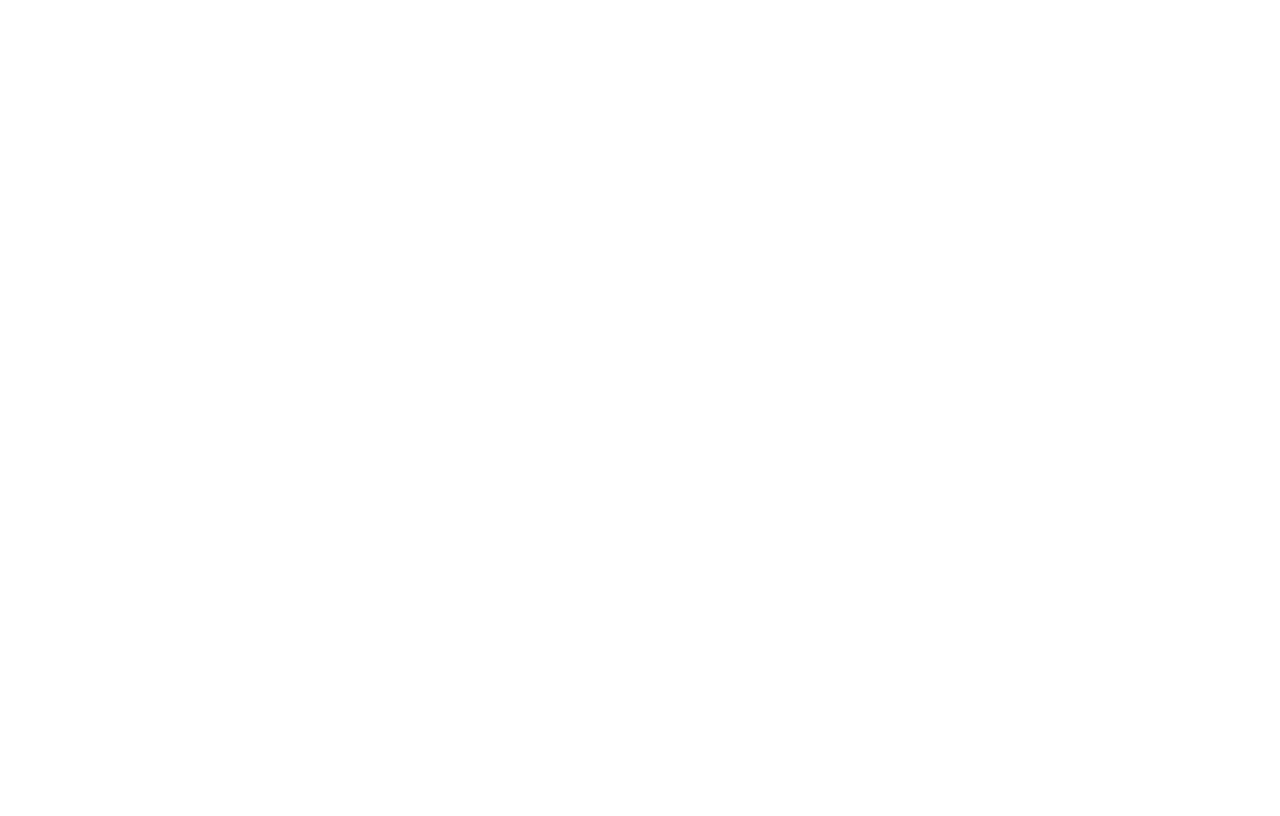
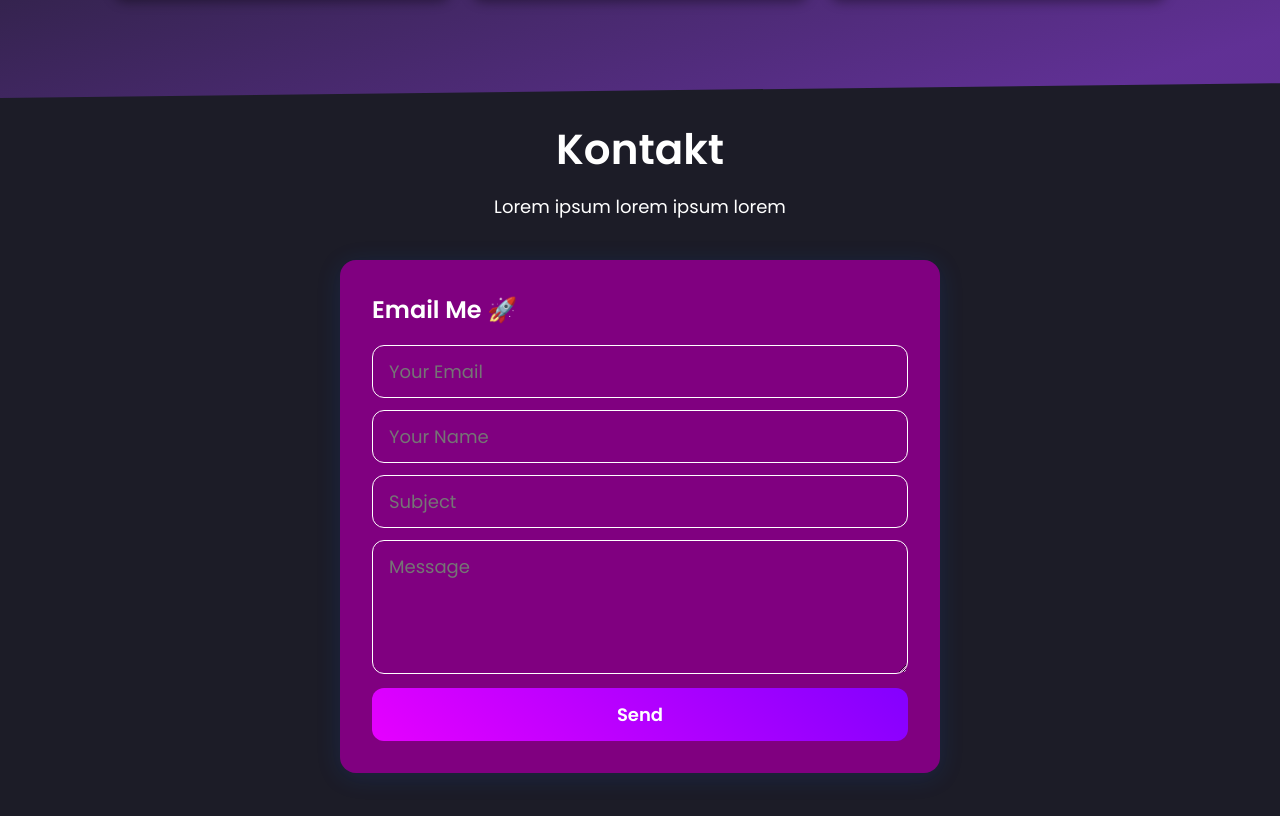
Before and after one commit to udawid/portofolio-dawid-urbaniak, a React (Create React App) app: page / in a window 1280 px wide. Shown: the part 2543-3359 px from the top of the page. Before the commit the page ends 2531 px from the top, so only its background shows below. Built offline with nearby package versions, Linux system fonts and the light colour scheme.

Commit message:
Add contact section and connect with EmailJS

```diff
--- a/package.json
+++ b/package.json
@@ -3,6 +3,7 @@
   "version": "0.1.0",
   "private": true,
   "dependencies": {
+    "@emailjs/browser": "^3.11.0",
     "@emotion/react": "^11.11.1",
     "@emotion/styled": "^11.11.0",
     "@mui/icons-material": "^5.14.19",
--- a/src/App.js
+++ b/src/App.js
@@ -6,6 +6,7 @@
 import Skills from "./components/Skills/Skills";
 import Experience from "./components/Experience/Experience";
 import Project from "./components/Project/Project";
+import Contact from "./components/Contact/Contact";
 
 const Body = styled.div`
   background-color: #1c1c27;
@@ -39,6 +40,7 @@
           <Experience />
         </Wrapper>
         <Project />
+        <Contact />
       </Body>
     </Router>
   );
--- /dev/null
+++ b/src/components/Contact/Contact.js
@@ -0,0 +1,195 @@
+import React, { useRef } from "react";
+import { styled } from "styled-components";
+import emailjs from "@emailjs/browser";
+import { Snackbar } from "@mui/material";
+import MuiAlert from "@mui/material/Alert";
+
+const Container = styled.div`
+  display: flex;
+  flex-direction: column;
+  justify-content: center;
+  position: relative;
+  z-index: 1;
+  align-items: center;
+  @media (max-width: 960px) {
+    padding: 0px;
+  }
+`;
+
+const Wrapper = styled.div`
+  position: relative;
+  display: flex;
+  justify-content: space-between;
+  align-items: center;
+  flex-direction: column;
+  width: 100%;
+  max-width: 1350px;
+  padding: 0px 0px 80px 0px;
+  gap: 12px;
+  @media (max-width: 960px) {
+    flex-direction: column;
+  }
+`;
+
+const Title = styled.div`
+font-size: 42px;
+text-align: center;
+font-weight: 600;
+margin-top: 20px;
+  color: white};
+  @media (max-width: 768px) {
+      margin-top: 12px;
+      font-size: 32px;
+  }
+`;
+
+const Desc = styled.div`
+  font-size: 18px;
+  text-align: center;
+  max-width: 600px;
+  color: white;
+  @media (max-width: 768px) {
+    margin-top: 12px;
+    font-size: 16px;
+  }
+`;
+
+const ContactForm = styled.form`
+  width: 95%;
+  max-width: 600px;
+  display: flex;
+  flex-direction: column;
+  background-color: purple;
+  padding: 32px;
+  border-radius: 16px;
+  box-shadow: rgba(23, 92, 230, 0.15) 0px 4px 24px;
+  margin-top: 28px;
+  gap: 12px;
+`;
+
+const ContactTitle = styled.div`
+  font-size: 24px;
+  margin-bottom: 6px;
+  font-weight: 600;
+  color: white;
+`;
+
+const ContactInput = styled.input`
+  flex: 1;
+  background-color: transparent;
+  border: 1px solid white;
+  outline: none;
+  font-size: 18px;
+  color: white;
+  border-radius: 12px;
+  padding: 12px 16px;
+  &:focus {
+    border: 1px solid white;
+  }
+`;
+
+const ContactInputMessage = styled.textarea`
+  flex: 1;
+  background-color: transparent;
+  border: 1px solid white;
+  outline: none;
+  font-size: 18px;
+  color: white;
+  border-radius: 12px;
+  padding: 12px 16px;
+  &:focus {
+    border: 1px solid white;
+  }
+`;
+
+const ContactButton = styled.input`
+  width: 100%;
+  text-decoration: none;
+  text-align: center;
+  background: hsla(271, 100%, 50%, 1);
+  background: linear-gradient(
+    225deg,
+    hsla(271, 100%, 50%, 1) 0%,
+    hsla(294, 100%, 50%, 1) 100%
+  );
+  background: -moz-linear-gradient(
+    225deg,
+    hsla(271, 100%, 50%, 1) 0%,
+    hsla(294, 100%, 50%, 1) 100%
+  );
+  background: -webkit-linear-gradient(
+    225deg,
+    hsla(271, 100%, 50%, 1) 0%,
+    hsla(294, 100%, 50%, 1) 100%
+  );
+  padding: 13px 16px;
+  margin-top: 2px;
+  border-radius: 12px;
+  border: none;
+  color: white;
+  font-size: 18px;
+  font-weight: 600;
+`;
+
+const Contact = () => {
+  //hooks
+  const [open, setOpen] = React.useState(false);
+  const form = useRef();
+
+  const handleSubmit = (e) => {
+    e.preventDefault();
+    emailjs
+      .sendForm(
+        "service_qynyff6",
+        "template_8qgjdhg",
+        form.current,
+        "4-yq_RYf-W9dTjlgV"
+      )
+      .then(
+        (result) => {
+          setOpen(true);
+          form.current.reset();
+        },
+        (error) => {
+          console.log(error.text);
+        }
+      );
+  };
+
+  const Alert = React.forwardRef(function Alert(props, ref) {
+    return <MuiAlert elevation={6} ref={ref} variant="filled" {...props} />;
+  });
+
+  return (
+    <Container id="contact">
+      <Wrapper>
+        <Title>Kontakt</Title>
+        <Desc>Lorem ipsum lorem ipsum lorem</Desc>
+        <ContactForm ref={form} onSubmit={handleSubmit}>
+          <ContactTitle>Email Me 🚀</ContactTitle>
+          <ContactInput placeholder="Your Email" name="from_email" />
+          <ContactInput placeholder="Your Name" name="from_name" />
+          <ContactInput placeholder="Subject" name="subject" />
+          <ContactInputMessage placeholder="Message" rows="4" name="message" />
+          <ContactButton type="submit" value="Send" />
+        </ContactForm>
+        <Snackbar
+          anchorOrigin={{ vertical: "bottom", horizontal: "right" }}
+          open={open}
+          autoHideDuration={6000}
+          onClose={() => setOpen(false)}
+        >
+          <Alert
+            onClose={() => setOpen(false)}
+            severity="success"
+            sx={{ width: "100%" }}
+          >
+            Email sent successfully!
+          </Alert>
+        </Snackbar>
+      </Wrapper>
+    </Container>
+  );
+};
+
+export default Contact;
--- a/src/components/Project/Project.js
+++ b/src/components/Project/Project.js
@@ -27,7 +27,7 @@
   align-items: center;
   width: 100%;
   gap: 12px;
-
+  padding: 10px 0 100px 0;
   @media screen and (max-width: 768px) {
     flex-direction: column;
   }
```
Also changed, not shown: src/components/Contact.js (deleted, +0 -7 lines), 1 other file (tests, documents, lock files or other folders).
